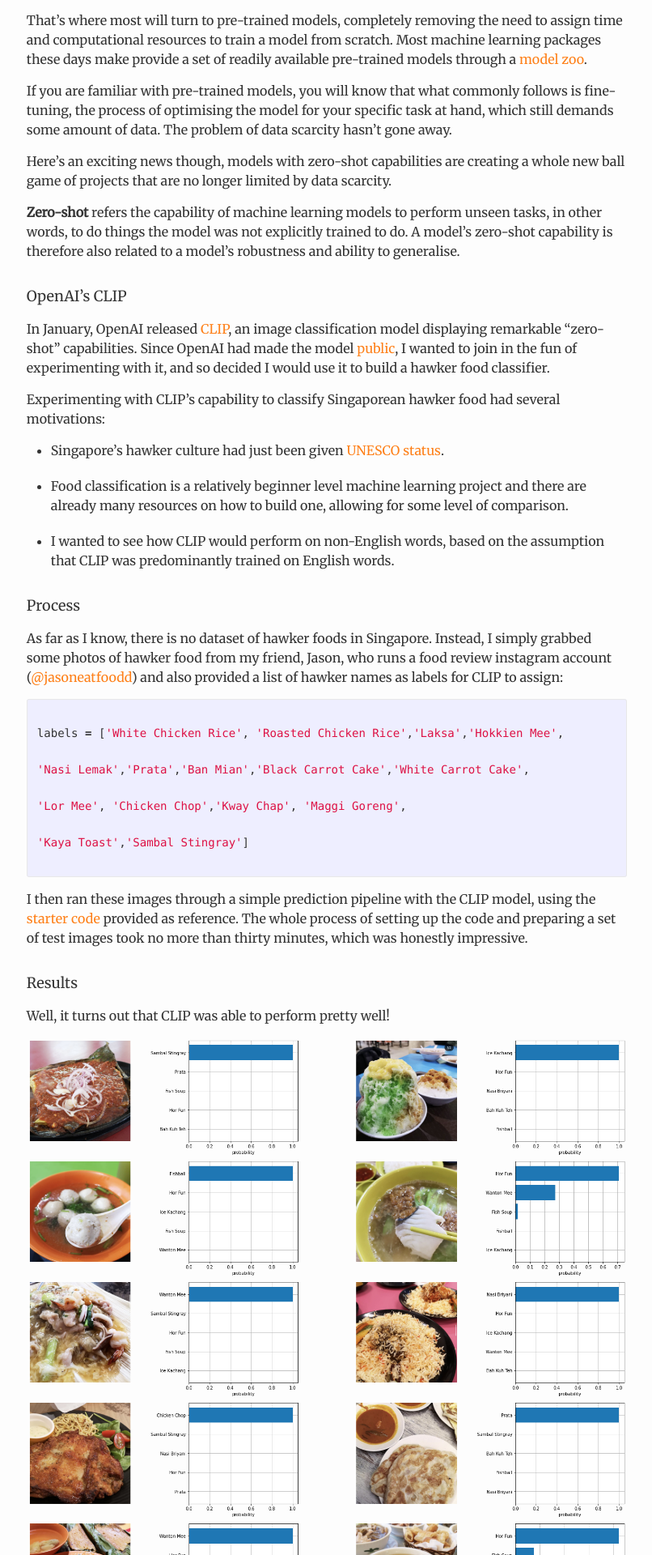
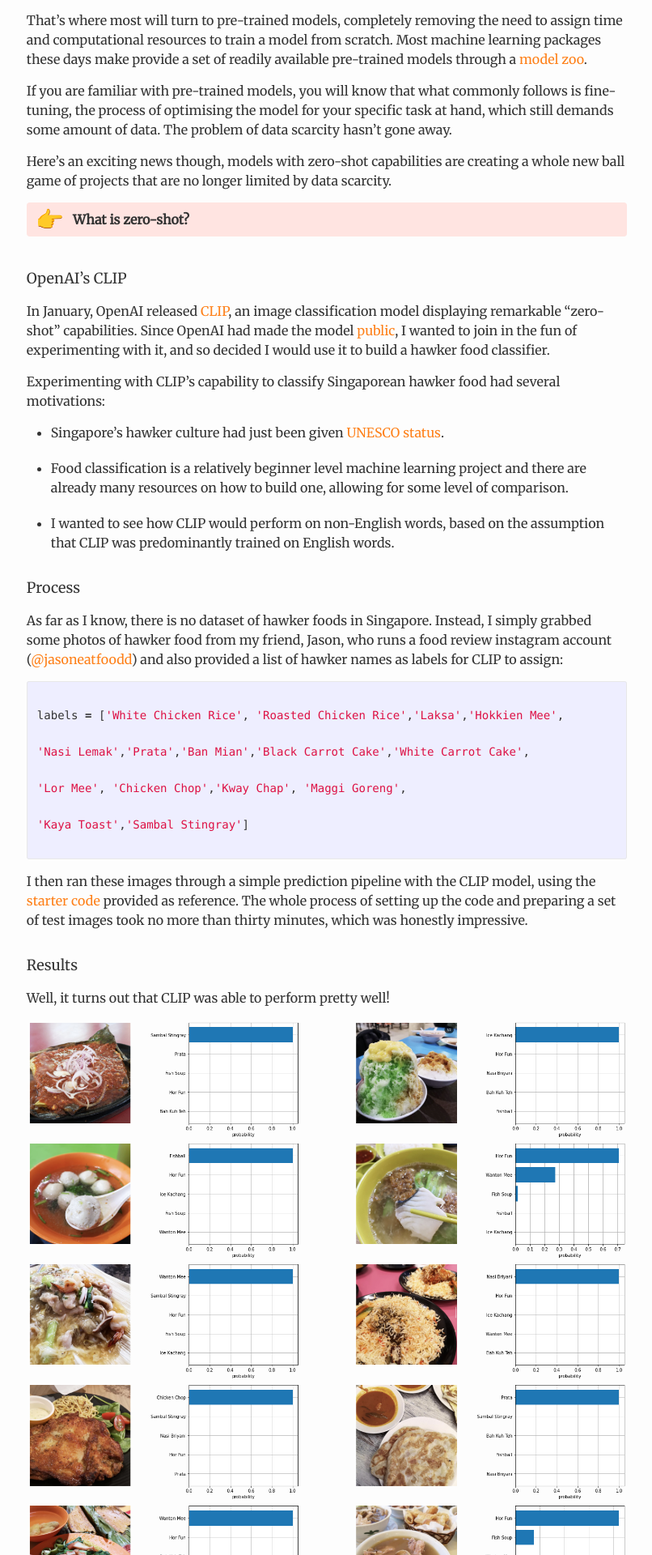
Before and after one commit to vnck/vnck.github.io, a Jekyll site: the page built from _posts/2021-01-12-zero-shot-hawker-food-classifier.md, in a window 1280 px wide. Shown: the part 465-2385 px from the top of the page at 81% size, without its empty margins (236-1042 px from the left). Built offline with Jekyll 4.4.1, drawn with Linux system fonts in a browser that asks for light colours.

Commit message:
added summaries

```diff
--- a/_posts/2021-01-12-zero-shot-hawker-food-classifier.md
+++ b/_posts/2021-01-12-zero-shot-hawker-food-classifier.md
@@ -20,7 +20,10 @@ If you are familiar with pre-trained models, you will know that what commonly fo
 
 Here's an exciting news though, models with zero-shot capabilities are creating a whole new ball game of projects that are no longer limited by data scarcity.
 
-**Zero-shot** refers the capability of machine learning models to perform unseen tasks, in other words, to do things the model was not explicitly trained to do. A model's zero-shot capability is therefore also related to a model's robustness and ability to generalise.
+<details>
+	<summary>What is zero-shot?</summary>
+	<p><b>Zero-shot</b> refers the capability of machine learning models to perform unseen tasks, in other words, to do things the model was not explicitly trained to do. A model's zero-shot capability is therefore also related to a model's robustness and ability to generalise.</p>
+</details>
 
 #### OpenAI's CLIP
 
--- a/_sass/minima/custom-styles.scss
+++ b/_sass/minima/custom-styles.scss
@@ -107,3 +107,38 @@
         text-decoration: none;
       }
 }
+
+summary {
+    &:hover {
+        cursor: pointer;
+    }
+    display: flex;
+    align-items: center;
+    margin-top: .5em;
+    margin-bottom: .5em;
+    background-color: mistyrose;
+    border-radius: 4px;
+    list-style-type: none;
+    font-weight: 700;
+    &::before {
+        content: "👉";
+        font-size: 28px;
+        padding: 0 .4em 0 .4em;
+    }
+}
+
+details[open] {
+    summary{
+        &::before {
+            content: "👇";
+            font-size: 28px;
+            padding: 0 .4em 0 .4em;
+        }
+        background-color: transparent;
+    }
+    p {
+        border-left: 4px solid mistyrose;
+        margin-left: 1.8em;
+        padding-left: 1em;
+    }
+}
```
Also changed, not shown: _posts/2020-12-16-messages-from-online-dating.md (+1 -1 lines).
